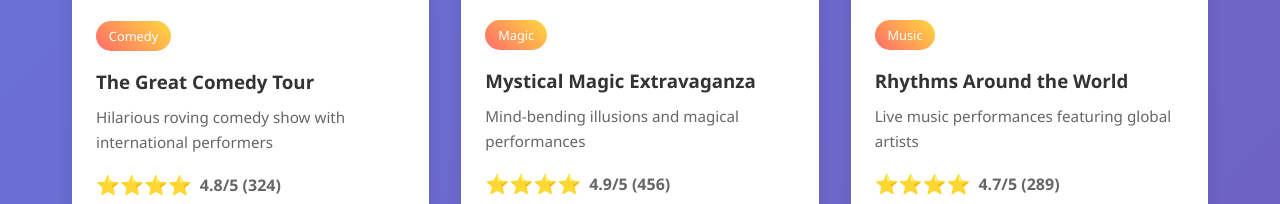
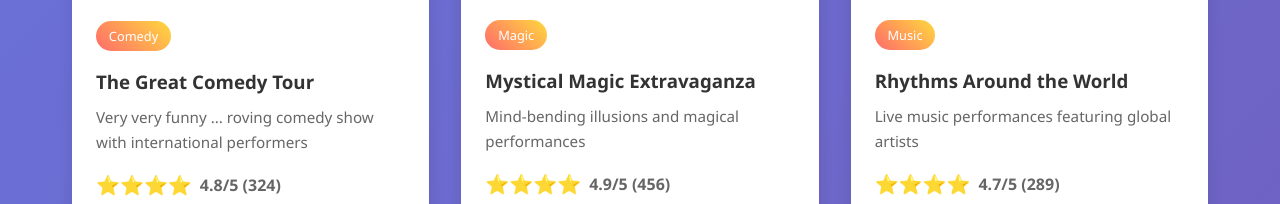
Before and after one commit to joeysc19/sunshinecoastentertainment.com, a plain HTML site: page index.html in a window 1280 px wide. Shown: the part 1577-1781 px from the top of the page. Drawn offline with Linux system fonts and the light colour scheme.

Commit message:
Update index.html

```diff
--- a/index.html
+++ b/index.html
@@ -615,7 +615,7 @@
                 id: 1,
                 title: 'The Great Comedy Tour',
                 category: 'comedy',
-                description: 'Hilarious roving comedy show with international performers',
+                description: 'Very very funny ... roving comedy show with international performers',
                 icon: '🎪',
                 video: 'https://player.vimeo.com/video/695996984',
                 videoLink: 'https://vimeo.com/241082996?fl=pl&fe=cm',
```
